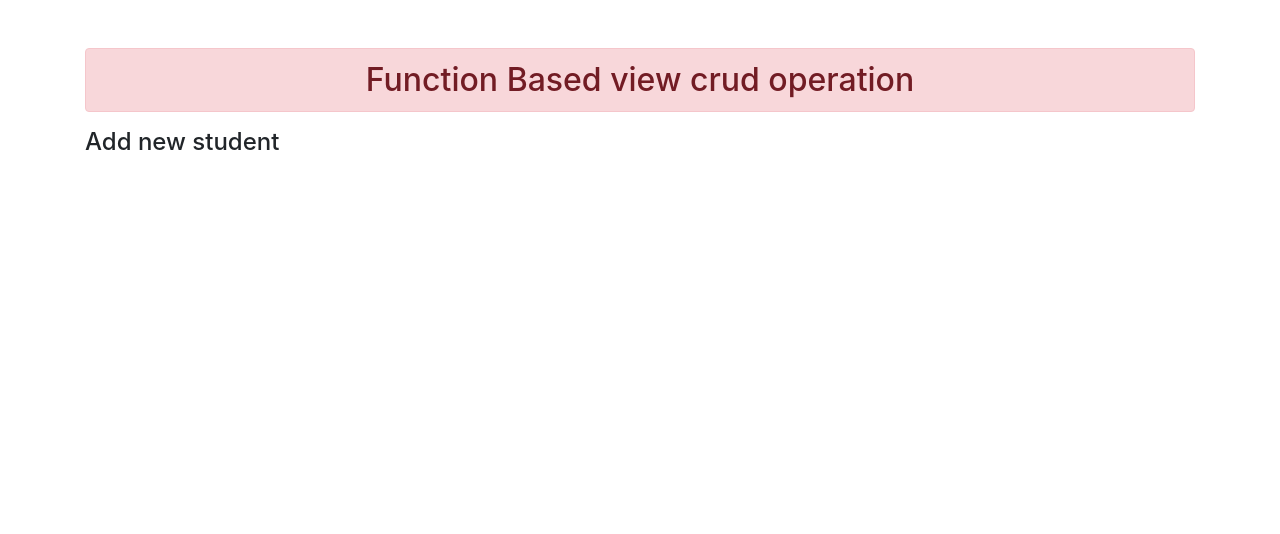
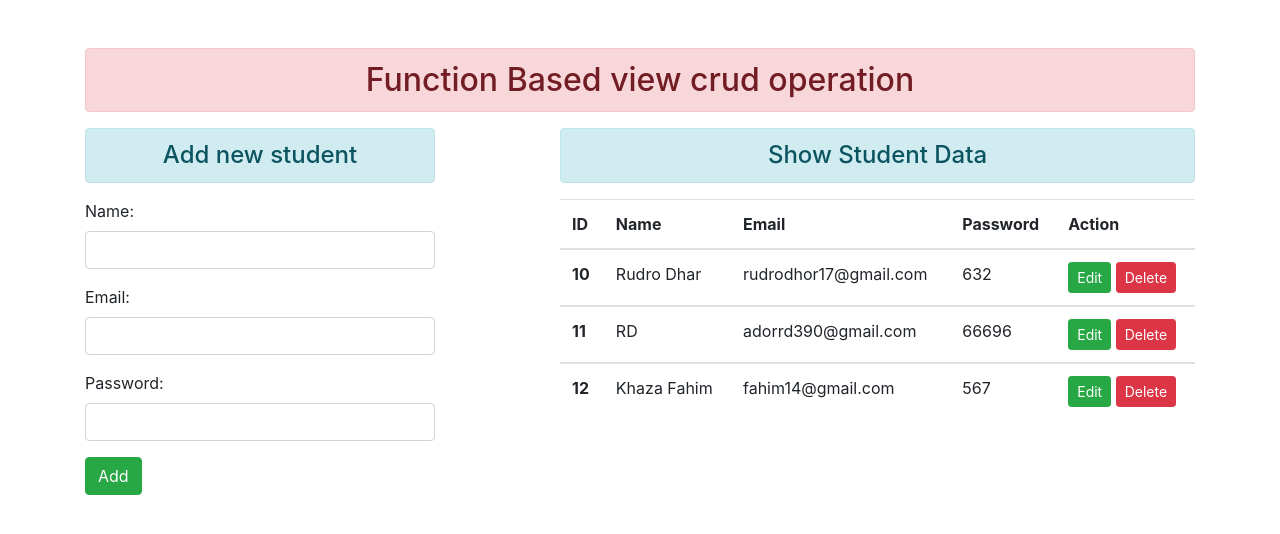
Before and after one commit to Rod512/CRUD_APPLICATION_DJANGO, a Django app: page / in a window 1280 px wide. Shown: the top 534 px of the page. Run offline with Django 5.2, Linux system fonts and the light colour scheme; data comes from the database, SQL or seed files in the repository; both versions use the stored data as it was after the commit.

Commit message:
crud application complete

```diff
--- /dev/null
+++ b/crud_app/forms.py
@@ -0,0 +1,13 @@
+from django.core import validators
+from django import forms
+from .models import User
+
+class StudentRegistration(forms.ModelForm):
+    class Meta:
+        model = User
+        fields = ['name', 'email', 'password']
+        widgets = {
+            'name' : forms.TextInput(attrs={"class":"form-control"}),
+            'email' : forms.EmailInput(attrs={"class":"form-control"}),
+            'password' : forms.PasswordInput(attrs={"class":"form-control"}),
+        }
--- a/crud_app/views.py
+++ b/crud_app/views.py
@@ -1,5 +1,42 @@
 from django.shortcuts import render
+from django.http import HttpResponseRedirect
+from .forms import StudentRegistration
+from .models import User
+# Create your views here.
 
-# Create your views here.
+# for add and read items
 def add_show(request):
-    return render(request, 'crud_app/addandshow.html')
+    if request.method == 'POST':
+        fm = StudentRegistration(request.POST)
+        if fm.is_valid():
+            nm = fm.cleaned_data['name']
+            em = fm.cleaned_data['email']
+            pw = fm.cleaned_data['password']
+            reg = User(name = nm, email = em, password = pw)
+            reg.save()
+            fm = StudentRegistration()
+    else:
+        fm = StudentRegistration()
+    stud = User.objects.all()
+    return render(request, 'crud_app/addandshow.html', {'form': fm, 'stu':stud})
+
+
+#for update data
+def update_data(request, id):
+    if request.method == 'POST':
+        pi = User.objects.get(pk=id)
+        fm = StudentRegistration(request.POST, instance=pi)
+        if fm.is_valid:
+            fm.save()
+    else:
+        pi = User.objects.get(pk=id)
+        fm = StudentRegistration(request.POST)
+
+    return render(request, 'crud_app/updatestudent.html',{'form': fm})
+
+# for delete items
+def delete_data(request, id):
+    if request.method == 'POST':
+        pi = User.objects.get(pk=id)
+        pi.delete()
+        return HttpResponseRedirect('/')
--- a/crudproject/urls.py
+++ b/crudproject/urls.py
@@ -20,5 +20,7 @@ from crud_app import views
 
 urlpatterns = [
     path('admin/', admin.site.urls),
-    path('', views.add_show, name= 'add_show')
+    path('', views.add_show, name= 'home'),
+    path('delete/<int:id>/', views.delete_data, name = 'deletedata'),
+    path('<int:id>/', views.update_data, name='updatedata')
 ]
--- a/templates/crud_app/addandshow.html
+++ b/templates/crud_app/addandshow.html
@@ -1,4 +1,49 @@
 {% extends "crud_app/base.html" %}
 {% block content %}
-    <h4>Add new student</h4>
+    <div class="row">
+        <div class="col-sm-4">
+            <h4 class='text-center alert alert-info'>Add new student</h4>
+            <form action="" method ="POST">
+                {% csrf_token %}
+                {{form.as_p}}
+                <input type="submit" class='btn btn-success' value='Add'>
+            </form>
+        </div>
+
+        <div class="col-sm-7 offset-1">
+            <h4 class='text-center alert alert-info'>Show Student Data</h4>
+           {% if stu %}
+            <table class="table table-hover">
+                <thead>
+                <tr>
+                    <th scope="col">ID</th>
+                    <th scope="col">Name</th>
+                    <th scope="col">Email</th>
+                    <th scope="col">Password</th>
+                    <th scope="col">Action</th>
+                </tr>
+                </thead>
+                <tbody>
+                {% for st in stu %}
+                    <tr>
+                        <th scope="row">{{st.id}}</th>
+                        <td>{{st.name}}</td>
+                        <td>{{st.email}}</td>
+                        <td>{{st.password}}</td>
+                        <td>
+                            <a href="{% url 'updatedata' st.id %}" class='btn btn-success btn-sm'>Edit</a>
+                            <form action="{% url "deletedata" st.id %}"  method='post' class='d-inline'>
+                                {% csrf_token %}
+                                <input type="submit" value="Delete" class="btn btn-danger btn-sm">
+                            </form>
+                        </td>
+                    </tr>
+                </tbody>
+                {% endfor %}
+            </table>
+           {% else %}
+            <h4 class='text-center alert alert-warning'>There is no data left</h4>
+           {% endif %}
+        </div>
+    </div>
 {% endblock content %}
```
Also changed, not shown: templates/crud_app/updatestudent.html (+11 -1 lines), db.sqlite3.
